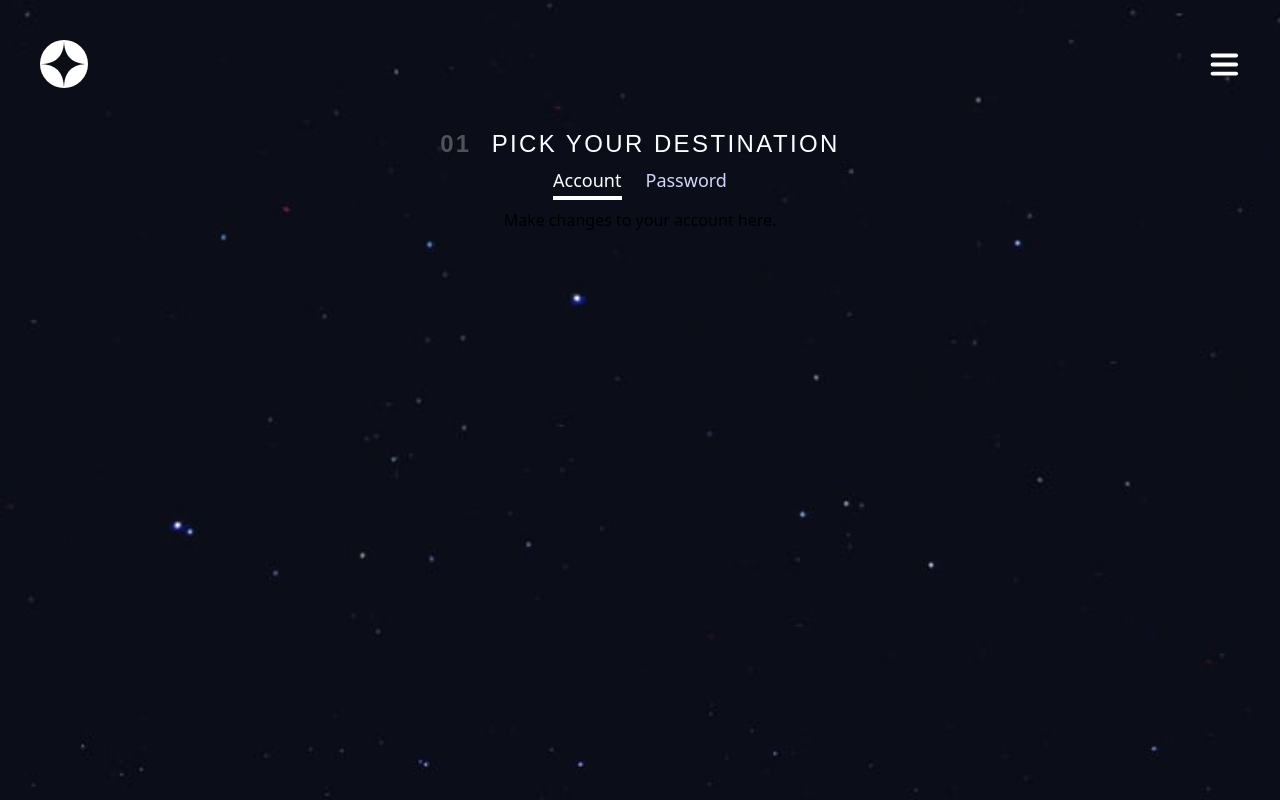
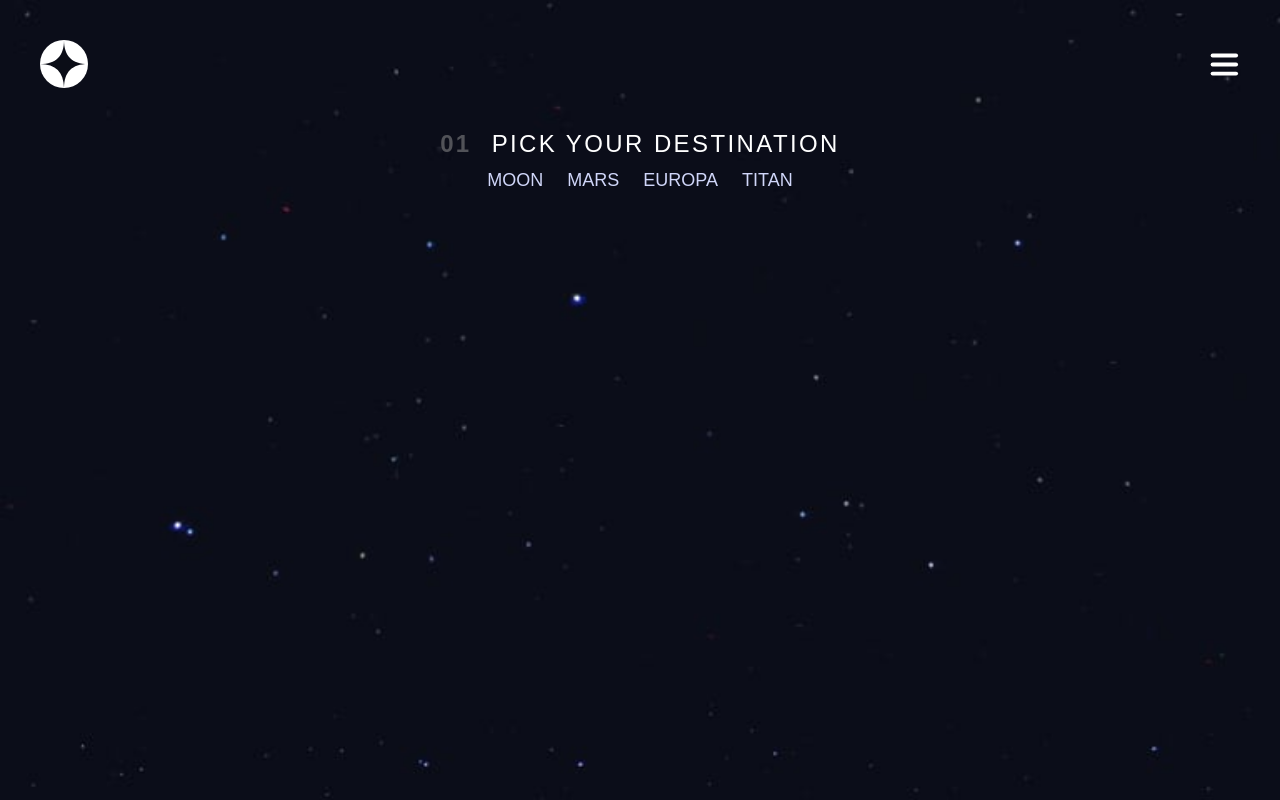
Before and after one commit to leo3210k/Space_Tourism, a React (Create React App) app: page /destination in a window 1280 px wide. Built offline with nearby package versions, Linux system fonts and the light colour scheme.

Commit message:
add tabs values

```diff
--- a/src/components/PickDestination.jsx
+++ b/src/components/PickDestination.jsx
@@ -8,13 +8,21 @@ function PickDestination() {
         <span className='text-2xl font-barlow font-bold text-dusty_gray tracking-widest opacity-50'>01</span>
         <span className='text-2xl font-barlow text-white uppercase tracking-widest'>pick your destination</span>
       </div>
-      <Tabs defaultValue="account" className="w-[400px] flex flex-col items-center">
-        <TabsList>
-          <TabsTrigger value="account">Account</TabsTrigger>
-          <TabsTrigger value="password">Password</TabsTrigger>
+      <Tabs defaultValue="account" className="w-[400px] flex flex-col items-center text-white">
+        <TabsContent value="moon">Make changes to your moon here.</TabsContent>
+        <TabsContent value="mars">Change your password here.</TabsContent>
+        <TabsContent value="europa">Change your password here.</TabsContent>
+        <TabsContent value="titan">Change your password here.</TabsContent>
+        <TabsList className="font-barlow">
+          <TabsTrigger value="moon">MOON</TabsTrigger>
+          <TabsTrigger value="mars">MARS</TabsTrigger>
+          <TabsTrigger value="europa">EUROPA</TabsTrigger>
+          <TabsTrigger value="titan">TITAN</TabsTrigger>
         </TabsList>
-        <TabsContent value="account">Make changes to your account here.</TabsContent>
-        <TabsContent value="password">Change your password here.</TabsContent>
+        <TabsContent value="moon">Make changes to your moon here.</TabsContent>
+        <TabsContent value="mars">Change your password here.</TabsContent>
+        <TabsContent value="europa">Change your password here.</TabsContent>
+        <TabsContent value="titan">Change your password here.</TabsContent>
       </Tabs>
     </div>
   );
```
